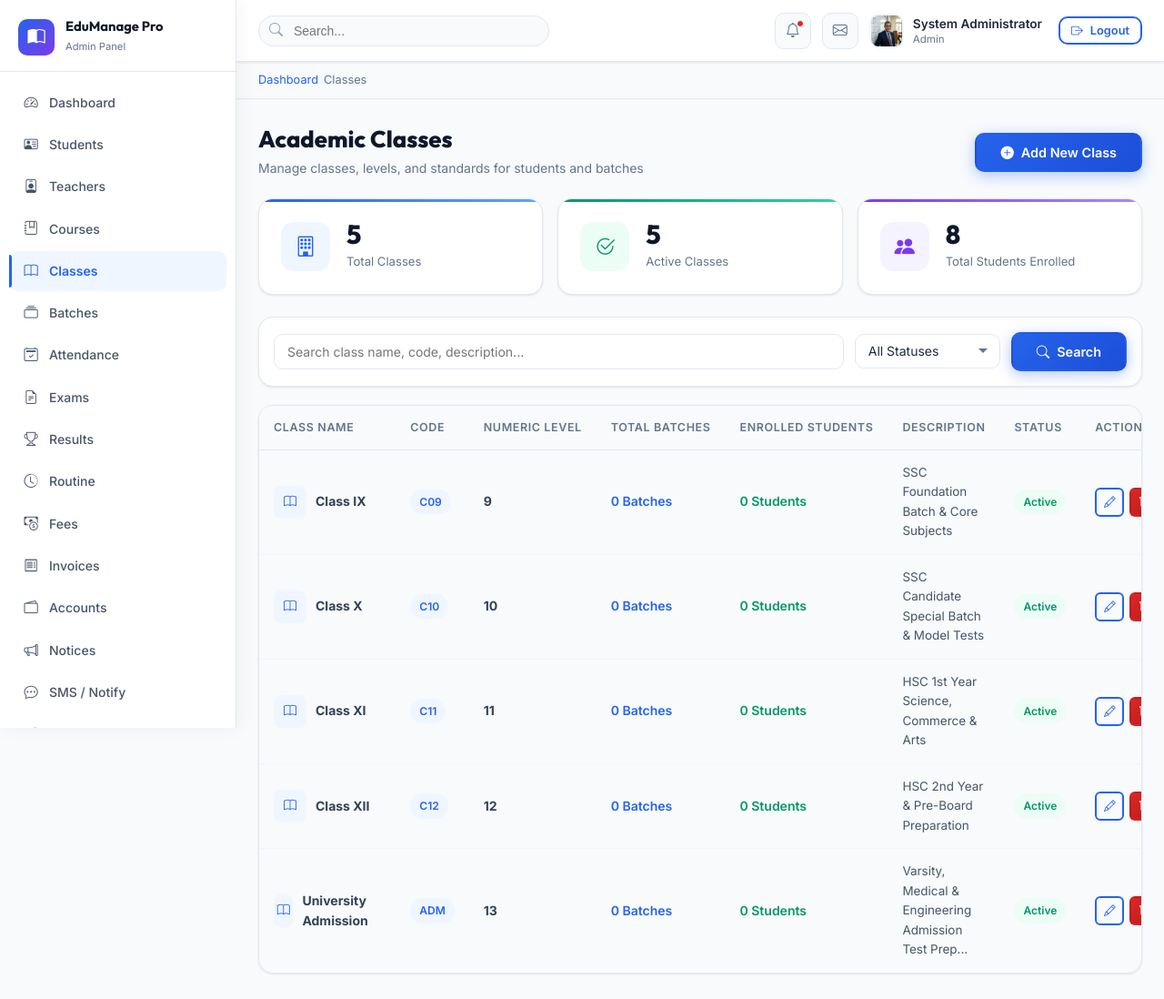
After one commit to asfim/Coaching-Frontend, a Laravel app: page /admin/classes in a window 1280 px wide. The commit adds this page. Shown: the whole page at 91% size. Run offline with Laravel 12, Linux system fonts and the light colour scheme; a user stored in the database is signed in; data comes from the database, SQL or seed files in the repository.

Commit message:
feat: add admin controllers, models, migrations, and views for classes, batches, and students management

```diff
--- /dev/null
+++ b/app/Http/Controllers/Admin/ClassController.php
@@ -0,0 +1,77 @@
+<?php
+
+namespace App\Http\Controllers\Admin;
+
+use App\Http\Controllers\Controller;
+use App\Models\AcademicClass;
+use App\Models\Student;
+use Illuminate\Http\Request;
+
+class ClassController extends Controller
+{
+    public function index(Request $request)
+    {
+        $query = AcademicClass::withCount(['students', 'batches'])->latest();
+
+        if ($request->filled('status')) {
+            $query->where('status', $request->status);
+        }
+
+        if ($request->filled('search')) {
+            $s = $request->search;
+            $query->where(function($q) use ($s) {
+                $q->where('name', 'like', "%{$s}%")
+                  ->orWhere('code', 'like', "%{$s}%")
+                  ->orWhere('description', 'like', "%{$s}%");
+            });
+        }
+
+        $classes = $query->paginate(12);
+
+        $totalClasses = AcademicClass::count();
+        $activeClasses = AcademicClass::where('status', 'Active')->count();
+        $totalStudents = Student::count();
+
+        return view('admin.classes.index', compact('classes', 'totalClasses', 'activeClasses', 'totalStudents'));
+    }
+
+    public function store(Request $request)
+    {
+        $validated = $request->validate([
+            'name' => 'required|string|max:255|unique:classes,name',
+            'code' => 'nullable|string|max:50',
+            'numeric_level' => 'nullable|integer',
+            'description' => 'nullable|string',
+            'status' => 'required|in:Active,Inactive',
+        ]);
+
+        AcademicClass::create($validated);
+
+        return redirect()->route('admin.classes.index')->with('success', 'Class added successfully!');
+    }
+
+    public function update(Request $request, $id)
+    {
+        $class = AcademicClass::findOrFail($id);
+
+        $validated = $request->validate([
+            'name' => 'required|string|max:255|unique:classes,name,' . $class->id,
+            'code' => 'nullable|string|max:50',
+            'numeric_level' => 'nullable|integer',
+            'description' => 'nullable|string',
+            'status' => 'required|in:Active,Inactive',
+        ]);
+
+        $class->update($validated);
+
+        return redirect()->route('admin.classes.index')->with('success', 'Class updated successfully!');
+    }
+
+    public function destroy($id)
+    {
+        $class = AcademicClass::findOrFail($id);
+        $class->delete();
+
+        return redirect()->route('admin.classes.index')->with('success', 'Class deleted successfully!');
+    }
+}
--- /dev/null
+++ b/app/Models/AcademicClass.php
@@ -0,0 +1,29 @@
+<?php
+
+namespace App\Models;
+
+use Illuminate\Database\Eloquent\Model;
+use Illuminate\Database\Eloquent\Relations\HasMany;
+
+class AcademicClass extends Model
+{
+    protected $table = 'classes';
+
+    protected $fillable = [
+        'name',
+        'code',
+        'numeric_level',
+        'description',
+        'status',
+    ];
+
+    public function students(): HasMany
+    {
+        return $this->hasMany(Student::class, 'class_id');
+    }
+
+    public function batches(): HasMany
+    {
+        return $this->hasMany(Batch::class, 'class_id');
+    }
+}
--- a/app/Models/Batch.php
+++ b/app/Models/Batch.php
@@ -9,8 +9,14 @@ use Illuminate\Database\Eloquent\Relations\HasMany;
 class Batch extends Model
 {
     protected $fillable = [
-        'course_id', 'name', 'batch_code', 'class_name', 'days', 'time_slot', 'room', 'max_students', 'status'
+        'name', 'batch_code', 'class_name', 'class_id', 'course_id',
+        'days', 'time_slot', 'room', 'max_students', 'status'
     ];
+
+    public function academicClass(): BelongsTo
+    {
+        return $this->belongsTo(AcademicClass::class, 'class_id');
+    }
 
     public function course(): BelongsTo
     {
--- a/app/Models/Student.php
+++ b/app/Models/Student.php
@@ -10,9 +10,14 @@ class Student extends Model
 {
     protected $fillable = [
         'student_id', 'name', 'email', 'phone', 'guardian_name', 'guardian_phone',
-        'class_name', 'course_id', 'batch_id', 'admission_date', 'blood_group',
+        'class_name', 'class_id', 'course_id', 'batch_id', 'admission_date', 'blood_group',
         'address', 'avatar', 'status'
     ];
+
+    public function academicClass(): BelongsTo
+    {
+        return $this->belongsTo(AcademicClass::class, 'class_id');
+    }
 
     public function course(): BelongsTo
     {
--- /dev/null
+++ b/resources/views/admin/classes/index.blade.php
@@ -0,0 +1,248 @@
+@extends('layouts.admin')
+
+@section('title', 'Academic Classes - Admin Panel')
+
+@section('breadcrumb')
+<div class="breadcrumb-item"><a href="{{ route('admin.dashboard') }}">Dashboard</a></div>
+<div class="breadcrumb-item">Classes</div>
+@endsection
+
+@section('content')
+<div class="page-header" style="display:flex;justify-content:space-between;align-items:center;margin-bottom:20px;flex-wrap:wrap;gap:12px;">
+  <div>
+    <h3 class="page-title" style="margin:0 0 4px;font-weight:800;">Academic Classes</h3>
+    <p style="margin:0;color:var(--gray-500);font-size:.875rem;">Manage classes, levels, and standards for students and batches</p>
+  </div>
+  <button class="btn btn-primary" onclick="document.getElementById('addClassModal').style.display='flex'">
+    <i class="bi bi-plus-circle-fill"></i> Add New Class
+  </button>
+</div>
+
+<!-- Stats Bar -->
+<div style="display:grid;grid-template-columns:repeat(auto-fit,minmax(200px,1fr));gap:16px;margin-bottom:24px;">
+  <div class="stat-card blue">
+    <div class="stat-icon blue"><i class="bi bi-building"></i></div>
+    <div class="stat-content">
+      <h3>{{ $totalClasses }}</h3>
+      <p>Total Classes</p>
+    </div>
+  </div>
+  <div class="stat-card green">
+    <div class="stat-icon green"><i class="bi bi-check2-circle"></i></div>
+    <div class="stat-content">
+      <h3>{{ $activeClasses }}</h3>
+      <p>Active Classes</p>
+    </div>
+  </div>
+  <div class="stat-card purple">
+    <div class="stat-icon purple"><i class="bi bi-people-fill"></i></div>
+    <div class="stat-content">
+      <h3>{{ $totalStudents }}</h3>
+      <p>Total Students Enrolled</p>
+    </div>
+  </div>
+</div>
+
+<!-- Filter Bar -->
+<div class="card" style="margin-bottom:20px;padding:16px;">
+  <form method="GET" action="{{ route('admin.classes.index') }}" style="display:flex;gap:12px;flex-wrap:wrap;align-items:center;">
+    <div style="flex:1;min-width:200px;">
+      <input type="text" name="search" value="{{ request('search') }}" class="form-control" placeholder="Search class name, code, description...">
+    </div>
+    <div style="width:160px;">
+      <select name="status" class="form-select" onchange="this.form.submit()">
+        <option value="">All Statuses</option>
+        <option value="Active" {{ request('status') === 'Active' ? 'selected' : '' }}>Active</option>
+        <option value="Inactive" {{ request('status') === 'Inactive' ? 'selected' : '' }}>Inactive</option>
+      </select>
+    </div>
+    <button type="submit" class="btn btn-primary"><i class="bi bi-search"></i> Search</button>
+    @if(request()->hasAny(['search', 'status']))
+      <a href="{{ route('admin.classes.index') }}" class="btn btn-outline"><i class="bi bi-x-circle"></i> Reset</a>
+    @endif
+  </form>
+</div>
+
+<!-- Classes Table -->
+<div class="table-wrapper">
+  <table class="data-table">
+    <thead>
+      <tr>
+        <th>Class Name</th>
+        <th>Code</th>
+        <th>Numeric Level</th>
+        <th>Total Batches</th>
+        <th>Enrolled Students</th>
+        <th>Description</th>
+        <th>Status</th>
+        <th>Actions</th>
+      </tr>
+    </thead>
+    <tbody>
+      @forelse($classes as $cls)
+      <tr>
+        <td>
+          <div style="display:flex;align-items:center;gap:10px;">
+            <div style="width:36px;height:36px;border-radius:8px;background:var(--primary-light);color:var(--primary);display:flex;align-items:center;justify-content:center;font-weight:700;">
+              <i class="bi bi-book"></i>
+            </div>
+            <strong>{{ $cls->name }}</strong>
+          </div>
+        </td>
+        <td><span class="badge badge-primary">{{ $cls->code ?: 'N/A' }}</span></td>
+        <td><strong>{{ $cls->numeric_level ?: '-' }}</strong></td>
+        <td>
+          <a href="{{ route('admin.batches') }}" style="color:var(--primary);font-weight:600;text-decoration:none;">
+            {{ $cls->batches_count }} Batches
+          </a>
+        </td>
+        <td>
+          <a href="{{ route('admin.students', ['class_name' => $cls->name]) }}" style="color:var(--success);font-weight:600;text-decoration:none;">
+            {{ $cls->students_count }} Students
+          </a>
+        </td>
+        <td style="color:var(--gray-600);font-size:0.84rem;">
+          {{ Str::limit($cls->description, 50) ?: '-' }}
+        </td>
+        <td>
+          <span class="badge {{ $cls->status === 'Active' ? 'badge-success' : 'badge-warning' }}">
+            {{ $cls->status }}
+          </span>
+        </td>
+        <td>
+          <div class="action-btns">
+            <button class="btn btn-outline btn-icon btn-sm" onclick='openEditClassModal(@json($cls))' title="Edit Class">
+              <i class="bi bi-pencil"></i>
+            </button>
+            <form action="{{ route('admin.classes.destroy', $cls->id) }}" method="POST" onsubmit="return confirm('Are you sure you want to delete this class?');" style="display:inline;">
+              @csrf
+              @method('DELETE')
+              <button type="submit" class="btn btn-danger btn-icon btn-sm" title="Delete">
+                <i class="bi bi-trash"></i>
+              </button>
+            </form>
+          </div>
+        </td>
+      </tr>
+      @empty
+      <tr>
+        <td colspan="8" style="text-align:center;padding:30px;color:var(--gray-500);">
+          No academic classes found. Click "Add New Class" to create one.
+        </td>
+      </tr>
+      @endforelse
+    </tbody>
+  </table>
+</div>
+
+@if($classes->hasPages())
+  <div style="margin-top:16px;">
+    {{ $classes->links() }}
+  </div>
+@endif
+
+<!-- Add Class Modal -->
+<div id="addClassModal" style="display:none;position:fixed;inset:0;background:rgba(0,0,0,0.5);z-index:1000;align-items:center;justify-content:center;">
+  <div style="background:#fff;border-radius:var(--radius-lg);width:100%;max-width:540px;padding:24px;box-shadow:var(--shadow-xl);position:relative;margin:16px;">
+    <div style="display:flex;justify-content:space-between;align-items:center;margin-bottom:18px;">
+      <h4 style="margin:0;font-weight:700;"><i class="bi bi-plus-circle-fill" style="color:var(--primary);"></i> Add Academic Class</h4>
+      <button onclick="document.getElementById('addClassModal').style.display='none'" style="background:none;border:none;font-size:1.3rem;cursor:pointer;"><i class="bi bi-x-lg"></i></button>
+    </div>
+    <form action="{{ route('admin.classes.store') }}" method="POST">
+      @csrf
+      <div style="margin-bottom:14px;">
+        <label style="display:block;font-size:0.82rem;font-weight:600;margin-bottom:4px;">Class Name *</label>
+        <input type="text" name="name" class="form-control" placeholder="e.g. Class IX, Class X, HSC 1st Year" required>
+      </div>
+
+      <div style="display:grid;grid-template-columns:1fr 1fr;gap:14px;margin-bottom:14px;">
+        <div>
+          <label style="display:block;font-size:0.82rem;font-weight:600;margin-bottom:4px;">Class Code</label>
+          <input type="text" name="code" class="form-control" placeholder="e.g. C09, C10, C11, ADM">
+        </div>
+        <div>
+          <label style="display:block;font-size:0.82rem;font-weight:600;margin-bottom:4px;">Numeric Level</label>
+          <input type="number" name="numeric_level" class="form-control" placeholder="e.g. 9, 10, 11, 12">
+        </div>
+      </div>
+
+      <div style="margin-bottom:14px;">
+        <label style="display:block;font-size:0.82rem;font-weight:600;margin-bottom:4px;">Status *</label>
+        <select name="status" class="form-select" required>
+          <option value="Active">Active</option>
+          <option value="Inactive">Inactive</option>
+        </select>
+      </div>
+
+      <div style="margin-bottom:18px;">
+        <label style="display:block;font-size:0.82rem;font-weight:600;margin-bottom:4px;">Description</label>
+        <textarea name="description" class="form-control" rows="3" placeholder="Curriculum focus, board standard..."></textarea>
+      </div>
+
+      <div style="display:flex;justify-content:flex-end;gap:10px;">
+        <button type="button" class="btn btn-outline" onclick="document.getElementById('addClassModal').style.display='none'">Cancel</button>
+        <button type="submit" class="btn btn-primary"><i class="bi bi-check-circle"></i> Save Class</button>
+      </div>
+    </form>
+  </div>
+</div>
+
+<!-- Edit Class Modal -->
+<div id="editClassModal" style="display:none;position:fixed;inset:0;background:rgba(0,0,0,0.5);z-index:1000;align-items:center;justify-content:center;">
+  <div style="background:#fff;border-radius:var(--radius-lg);width:100%;max-width:540px;padding:24px;box-shadow:var(--shadow-xl);position:relative;margin:16px;">
+    <div style="display:flex;justify-content:space-between;align-items:center;margin-bottom:18px;">
+      <h4 style="margin:0;font-weight:700;"><i class="bi bi-pencil-square" style="color:var(--primary);"></i> Edit Academic Class</h4>
+      <button onclick="document.getElementById('editClassModal').style.display='none'" style="background:none;border:none;font-size:1.3rem;cursor:pointer;"><i class="bi bi-x-lg"></i></button>
+    </div>
+    <form id="editClassForm" method="POST">
+      @csrf
+      @method('PUT')
+      <div style="margin-bottom:14px;">
+        <label style="display:block;font-size:0.82rem;font-weight:600;margin-bottom:4px;">Class Name *</label>
+        <input type="text" name="name" id="editClassName" class="form-control" required>
+      </div>
+
+      <div style="display:grid;grid-template-columns:1fr 1fr;gap:14px;margin-bottom:14px;">
+        <div>
+          <label style="display:block;font-size:0.82rem;font-weight:600;margin-bottom:4px;">Class Code</label>
+          <input type="text" name="code" id="editClassCode" class="form-control">
+        </div>
+        <div>
+          <label style="display:block;font-size:0.82rem;font-weight:600;margin-bottom:4px;">Numeric Level</label>
+          <input type="number" name="numeric_level" id="editClassLevel" class="form-control">
+        </div>
+      </div>
+
+      <div style="margin-bottom:14px;">
+        <label style="display:block;font-size:0.82rem;font-weight:600;margin-bottom:4px;">Status *</label>
+        <select name="status" id="editClassStatus" class="form-select" required>
+          <option value="Active">Active</option>
+          <option value="Inactive">Inactive</option>
+        </select>
+      </div>
+
+      <div style="margin-bottom:18px;">
+        <label style="display:block;font-size:0.82rem;font-weight:600;margin-bottom:4px;">Description</label>
+        <textarea name="description" id="editClassDesc" class="form-control" rows="3"></textarea>
+      </div>
+
+      <div style="display:flex;justify-content:flex-end;gap:10px;">
+        <button type="button" class="btn btn-outline" onclick="document.getElementById('editClassModal').style.display='none'">Cancel</button>
+        <button type="submit" class="btn btn-primary"><i class="bi bi-check-circle"></i> Update Class</button>
+      </div>
+    </form>
+  </div>
+</div>
+
+<script>
+function openEditClassModal(cls) {
+  document.getElementById('editClassModal').style.display = 'flex';
+  document.getElementById('editClassForm').action = '/admin/classes/' + cls.id;
+  document.getElementById('editClassName').value = cls.name || '';
+  document.getElementById('editClassCode').value = cls.code || '';
+  document.getElementById('editClassLevel').value = cls.numeric_level || '';
+  document.getElementById('editClassStatus').value = cls.status || 'Active';
+  document.getElementById('editClassDesc').value = cls.description || '';
+}
+</script>
+@endsection
--- a/resources/views/layouts/admin.blade.php
+++ b/resources/views/layouts/admin.blade.php
@@ -30,6 +30,7 @@ body{overflow-x:hidden;}
     <a href="{{ route('admin.students') }}" class="nav-item {{ request()->routeIs('admin.students*') ? 'active' : '' }}"><i class="bi bi-person-vcard"></i> Students</a>
     <a href="{{ route('admin.teachers') }}" class="nav-item {{ request()->routeIs('admin.teachers*') ? 'active' : '' }}"><i class="bi bi-person-badge"></i> Teachers</a>
     <a href="{{ route('admin.courses') }}" class="nav-item {{ request()->routeIs('admin.courses*') ? 'active' : '' }}"><i class="bi bi-journal-bookmark"></i> Courses</a>
+    <a href="{{ route('admin.classes.index') }}" class="nav-item {{ request()->routeIs('admin.classes*') ? 'active' : '' }}"><i class="bi bi-book"></i> Classes</a>
     <a href="{{ route('admin.batches') }}" class="nav-item {{ request()->routeIs('admin.batches*') ? 'active' : '' }}"><i class="bi bi-collection"></i> Batches</a>
     <a href="{{ route('admin.attendance') }}" class="nav-item {{ request()->routeIs('admin.attendance*') ? 'active' : '' }}"><i class="bi bi-calendar2-check"></i> Attendance</a>
     <a href="{{ route('admin.exams') }}" class="nav-item {{ request()->routeIs('admin.exams*') ? 'active' : '' }}"><i class="bi bi-file-earmark-text"></i> Exams</a>
--- a/routes/web.php
+++ b/routes/web.php
@@ -20,6 +20,7 @@ use App\Http\Controllers\Admin\NoticeController;
 use App\Http\Controllers\Admin\SmsController;
 use App\Http\Controllers\Admin\ReportController;
 use App\Http\Controllers\Admin\SettingController;
+use App\Http\Controllers\Admin\ClassController;
 
 /*
 |--------------------------------------------------------------------------
@@ -77,6 +78,12 @@ Route::prefix('admin')->name('admin.')->middleware(['auth', 'role:admin'])->grou
     Route::post('/batches', [BatchController::class, 'store'])->name('batches.store');
     Route::put('/batches/{id}', [BatchController::class, 'update'])->name('batches.update');
     Route::delete('/batches/{id}', [BatchController::class, 'destroy'])->name('batches.destroy');
+
+    // Classes CRUD (Requested by user: "Class eita alada add korrar option thakber aladas menute")
+    Route::get('/classes', [ClassController::class, 'index'])->name('classes.index');
+    Route::post('/classes', [ClassController::class, 'store'])->name('classes.store');
+    Route::put('/classes/{id}', [ClassController::class, 'update'])->name('classes.update');
+    Route::delete('/classes/{id}', [ClassController::class, 'destroy'])->name('classes.destroy');
 
     // Attendance
     Route::get('/attendance', [AttendanceController::class, 'index'])->name('attendance');
```
Also changed, not shown: app/Http/Controllers/Admin/BatchController.php (+13 -1 lines), app/Http/Controllers/Admin/StudentController.php (+9 -1 lines), database/seeders/ClassSeeder.php (added, +30 -0 lines), database/seeders/DatabaseSeeder.php (+23 -0 lines), resources/views/admin/batches.blade.php (+8 -10 lines), resources/views/admin/students.blade.php (+11 -14 lines), tests/Feature/RoutesTest.php (+42 -0 lines), database/migrations/2026_11_23_000003_create_classes_table.php (added).
